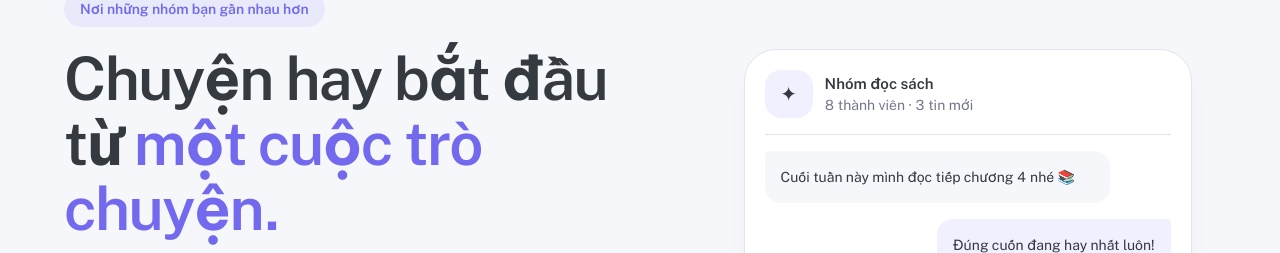
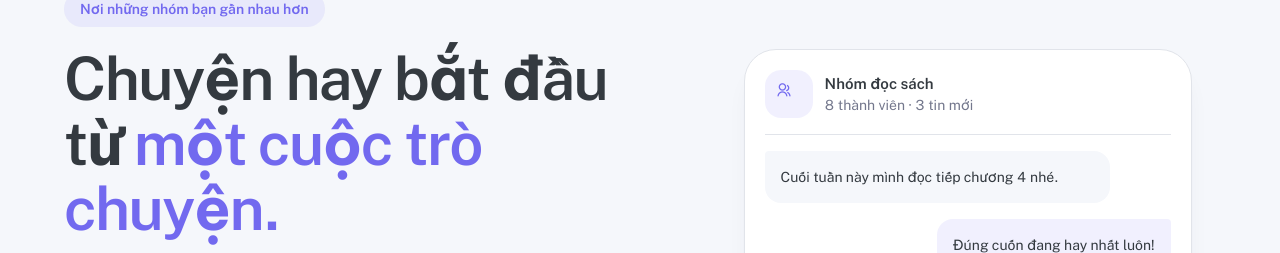
Before and after one commit to ldanh270/linko, a Next.js app in the folder frontend/: page / in a window 1280 px wide. Shown: the part 183-436 px from the top of the page. Built offline with nearby package versions, Linux system fonts and the light colour scheme; no server answers.

Commit message:
feat(ui): replace unicode character icons with SVG Icon component and fix emoji tab layout

```diff
--- a/frontend/features/attachments/pages/AttachmentViewerPage.tsx
+++ b/frontend/features/attachments/pages/AttachmentViewerPage.tsx
@@ -7,6 +7,8 @@ import { downloadAttachment, type AttachmentDownload } from "@/features/chat/api
 import { LoadingState } from "@/shared/components/LoadingState"
 import { ErrorState } from "@/shared/components/ErrorState"
 import { Link } from "@/shared/components/Link"
+import { Icon } from "@/shared/icons/Icon"
+import { ICON_NAMES } from "@/shared/icons/icon.constants"
 
 /** Fetch one authorized attachment and revoke its temporary URL when closed. */
 export function AttachmentViewerPage() {
@@ -32,6 +34,6 @@ export function AttachmentViewerPage() {
   const isImage = download?.blob.type.startsWith("image/") ?? false
   const fileName = "attachment"
   return <section className="mx-auto grid min-h-[60dvh] max-w-5xl content-start gap-5"><header className="flex items-center justify-between"><div><p className="text-sm font-semibold text-[var(--brand)]">Tệp riêng tư</p><h1 className="mt-1 text-2xl font-bold">Xem tệp đính kèm</h1></div><Link href="/inbox">Quay lại hộp thư</Link></header>
-    {isLoading ? <LoadingState label="Đang tải tệp an toàn" /> : hasError || !download ? <ErrorState title="Không thể mở tệp hoặc bạn không còn quyền truy cập" onRetry={retry} /> : isImage ? <figure className="grid min-h-80 place-items-center rounded-2xl border border-[var(--border)] bg-[var(--surface)] p-4"><Image src={download.objectUrl} alt="Ảnh đính kèm trong cuộc trò chuyện" width={1600} height={1200} unoptimized className="max-h-[65dvh] max-w-full object-contain" /></figure> : <section className="grid justify-items-center gap-4 rounded-2xl border border-[var(--border)] bg-[var(--surface)] p-10 text-center"><span aria-hidden="true" className="text-5xl">↧</span><p className="text-[var(--text-secondary)]">Định dạng này được tải xuống thiết bị của bạn.</p><a href={download.objectUrl} download={fileName} className="inline-flex min-h-11 items-center rounded-xl bg-[var(--brand)] px-5 font-semibold text-[var(--brand-contrast)]">Tải tệp</a></section>}
+    {isLoading ? <LoadingState label="Đang tải tệp an toàn" /> : hasError || !download ? <ErrorState title="Không thể mở tệp hoặc bạn không còn quyền truy cập" onRetry={retry} /> : isImage ? <figure className="grid min-h-80 place-items-center rounded-2xl border border-[var(--border)] bg-[var(--surface)] p-4"><Image src={download.objectUrl} alt="Ảnh đính kèm trong cuộc trò chuyện" width={1600} height={1200} unoptimized className="max-h-[65dvh] max-w-full object-contain" /></figure> : <section className="grid justify-items-center gap-4 rounded-2xl border border-[var(--border)] bg-[var(--surface)] p-10 text-center"><Icon name={ICON_NAMES.DOWNLOAD} className="h-12 w-12 text-[var(--brand)]" /><p className="text-[var(--text-secondary)]">Định dạng này được tải xuống thiết bị của bạn.</p><a href={download.objectUrl} download={fileName} className="inline-flex min-h-11 items-center rounded-xl bg-[var(--brand)] px-5 font-semibold text-[var(--brand-contrast)]">Tải tệp</a></section>}
   </section>
 }
--- a/frontend/features/chat/components/ConversationSearchBar.tsx
+++ b/frontend/features/chat/components/ConversationSearchBar.tsx
@@ -137,7 +137,7 @@ export function ConversationSearchBar({
                     title="Kết quả trước (Shift + Enter)"
                     className="flex h-6 w-6 items-center justify-center rounded text-xs text-[var(--text-secondary)] hover:bg-[var(--surface)] hover:text-[var(--text-primary)] transition"
                   >
-                    ▲
+                    <Icon name={ICON_NAMES.CHEVRON_UP} className="h-3 w-3" />
                   </button>
                   <button
                     type="button"
@@ -145,7 +145,7 @@ export function ConversationSearchBar({
                     title="Kết quả tiếp theo (Enter)"
                     className="flex h-6 w-6 items-center justify-center rounded text-xs text-[var(--text-secondary)] hover:bg-[var(--surface)] hover:text-[var(--text-primary)] transition"
                   >
-                    ▼
+                    <Icon name={ICON_NAMES.CHEVRON} className="h-3 w-3" />
                   </button>
                 </div>
               )}
--- a/frontend/features/chat/hooks/useMessageComposer.ts
+++ b/frontend/features/chat/hooks/useMessageComposer.ts
@@ -142,7 +142,7 @@ export function useMessageComposer({ kind, isSending, isDisabled = false, onSend
     onMention,
     onSubmit,
     onKeyDown,
-    onEmoji: () => onContentChange(`${content}😊`),
+    onEmoji: () => {},
     canSend: Boolean(content.trim() || files.length) && !fileError && !isSending && !isDisabled,
   }
 }
--- a/frontend/features/invitations/pages/InvitePreviewPage.tsx
+++ b/frontend/features/invitations/pages/InvitePreviewPage.tsx
@@ -9,6 +9,8 @@ import { Button } from "@/shared/components/Button"
 import { LoadingState } from "@/shared/components/LoadingState"
 import { ErrorState } from "@/shared/components/ErrorState"
 import { Link } from "@/shared/components/Link"
+import { Icon } from "@/shared/icons/Icon"
+import { ICON_NAMES } from "@/shared/icons/icon.constants"
 import { APP_ROUTES, buildAppRoute } from "@/shared/layout/route.constants"
 
 /** Show only safe group details before accepting a private invitation. */
@@ -32,5 +34,5 @@ export function InvitePreviewPage() {
   })
   if (isLoading) return <main className="grid min-h-dvh place-items-center p-4"><div className="w-full max-w-md"><LoadingState label="Đang kiểm tra lời mời" /></div></main>
   if (hasError || !preview) return <main className="grid min-h-dvh place-items-center p-4"><section className="grid w-full max-w-md gap-4 rounded-3xl border border-[var(--border)] bg-[var(--surface)] p-8"><ErrorState title="Lời mời này không còn khả dụng" /><Link href={`${APP_ROUTES.LOGIN}?next=${encodeURIComponent(nextPath)}`} className="text-center">Đăng nhập để tiếp tục</Link></section></main>
-  return <main className="grid min-h-dvh place-items-center p-4"><section className="w-full max-w-lg rounded-3xl border border-[var(--border)] bg-[var(--surface)] p-8 text-center"><div className="mx-auto grid h-16 w-16 place-items-center rounded-2xl bg-[var(--brand-soft)] text-2xl text-[var(--brand)]">✦</div><p className="mt-5 text-sm font-semibold text-[var(--brand)]">Bạn được mời tham gia nhóm</p><h1 className="mt-2 text-3xl font-bold">{preview.groupName}</h1>{preview.groupDescription && <p className="mt-3 text-[var(--text-secondary)]">{preview.groupDescription}</p>}<p className="mt-5 rounded-xl bg-[var(--surface-subtle)] p-4 text-sm">{preview.memberCount} thành viên · Bạn chỉ xem được tin nhắn từ khi tham gia.</p><Button className="mt-6 w-full" isLoading={accept.isPending} onClick={() => accept.mutate()}>Tham gia nhóm</Button>{accept.isError && <p role="alert" className="mt-3 text-sm text-[var(--danger)]">Không thể tham gia. Lời mời có thể đã hết hạn hoặc bị thu hồi.</p>}<p className="mt-4 text-sm text-[var(--text-secondary)]">Chưa có tài khoản? <Link href={`/signup?next=${encodeURIComponent(nextPath)}`}>Đăng ký</Link></p></section></main>
+  return <main className="grid min-h-dvh place-items-center p-4"><section className="w-full max-w-lg rounded-3xl border border-[var(--border)] bg-[var(--surface)] p-8 text-center"><div className="mx-auto grid h-16 w-16 place-items-center rounded-2xl bg-[var(--brand-soft)] text-[var(--brand)]"><Icon name={ICON_NAMES.GROUP} className="h-8 w-8" /></div><p className="mt-5 text-sm font-semibold text-[var(--brand)]">Bạn được mời tham gia nhóm</p><h1 className="mt-2 text-3xl font-bold">{preview.groupName}</h1>{preview.groupDescription && <p className="mt-3 text-[var(--text-secondary)]">{preview.groupDescription}</p>}<p className="mt-5 rounded-xl bg-[var(--surface-subtle)] p-4 text-sm">{preview.memberCount} thành viên · Bạn chỉ xem được tin nhắn từ khi tham gia.</p><Button className="mt-6 w-full" isLoading={accept.isPending} onClick={() => accept.mutate()}>Tham gia nhóm</Button>{accept.isError && <p role="alert" className="mt-3 text-sm text-[var(--danger)]">Không thể tham gia. Lời mời có thể đã hết hạn hoặc bị thu hồi.</p>}<p className="mt-4 text-sm text-[var(--text-secondary)]">Chưa có tài khoản? <Link href={`/signup?next=${encodeURIComponent(nextPath)}`}>Đăng ký</Link></p></section></main>
 }
--- a/frontend/features/welcome/components/WelcomeHero.tsx
+++ b/frontend/features/welcome/components/WelcomeHero.tsx
@@ -1,10 +1,12 @@
 import { Link } from "@/shared/components/Link"
+import { Icon } from "@/shared/icons/Icon"
+import { ICON_NAMES } from "@/shared/icons/icon.constants"
 
 /** Present Linko's private-group value proposition and its two account actions. */
 export function WelcomeHero() {
   return <section className="mx-auto grid w-full max-w-6xl items-center gap-12 py-16 md:grid-cols-[1.1fr_.9fr] md:py-24">
     <div className="max-w-2xl"><p className="mb-5 inline-flex rounded-full bg-[var(--brand-soft)] px-4 py-2 text-sm font-semibold text-[var(--brand)]">Nơi những nhóm bạn gần nhau hơn</p><h1 className="text-5xl font-bold leading-[1.08] tracking-tight sm:text-6xl">Chuyện hay bắt đầu từ <span className="text-[var(--brand)]">một cuộc trò chuyện.</span></h1><p className="mt-6 max-w-xl text-lg leading-8 text-[var(--text-secondary)]">Tạo không gian riêng cho nhóm bạn, cùng chia sẻ ý tưởng và giữ những khoảnh khắc đáng nhớ ở một nơi.</p><WelcomeActions /></div>
-    <div aria-hidden="true" className="mx-auto grid w-full max-w-md gap-4 rounded-[2rem] border border-[var(--border)] bg-[var(--surface)] p-5 shadow-xl shadow-indigo-950/5"><div className="flex items-center gap-3 border-b border-[var(--border)] pb-4"><span className="grid h-12 w-12 place-items-center rounded-2xl bg-[var(--brand-soft)] text-xl">✦</span><div><p className="font-semibold">Nhóm đọc sách</p><p className="text-sm text-[var(--text-secondary)]">8 thành viên · 3 tin mới</p></div></div><div className="max-w-[85%] rounded-2xl rounded-tl-sm bg-[var(--surface-subtle)] p-4 text-sm">Cuối tuần này mình đọc tiếp chương 4 nhé 📚</div><div className="ml-auto max-w-[85%] rounded-2xl rounded-tr-sm bg-[var(--brand-soft)] p-4 text-sm">Đúng cuốn đang hay nhất luôn!</div><div className="h-12 rounded-xl border border-[var(--border)] bg-[var(--background)]" /></div>
+    <div aria-hidden="true" className="mx-auto grid w-full max-w-md gap-4 rounded-[2rem] border border-[var(--border)] bg-[var(--surface)] p-5 shadow-xl shadow-indigo-950/5"><div className="flex items-center gap-3 border-b border-[var(--border)] pb-4"><span className="grid h-12 w-12 place-items-center rounded-2xl bg-[var(--brand-soft)] text-[var(--brand)]"><Icon name={ICON_NAMES.GROUP} className="h-6 w-6" /></span><div><p className="font-semibold">Nhóm đọc sách</p><p className="text-sm text-[var(--text-secondary)]">8 thành viên · 3 tin mới</p></div></div><div className="max-w-[85%] rounded-2xl rounded-tl-sm bg-[var(--surface-subtle)] p-4 text-sm">Cuối tuần này mình đọc tiếp chương 4 nhé.</div><div className="ml-auto max-w-[85%] rounded-2xl rounded-tr-sm bg-[var(--brand-soft)] p-4 text-sm">Đúng cuốn đang hay nhất luôn!</div><div className="h-12 rounded-xl border border-[var(--border)] bg-[var(--background)]" /></div>
   </section>
 }
 
--- a/frontend/shared/i18n/i18n.constants.ts
+++ b/frontend/shared/i18n/i18n.constants.ts
@@ -22,14 +22,14 @@ export const LANGUAGE_OPTIONS: readonly LanguageOption[] = [
     code: APP_LANGUAGE.VI,
     label: "Tiếng Việt",
     nativeLabel: "Tiếng Việt (Việt Nam)",
-    flag: "🇻🇳",
+    flag: "VN",
     description: "Ngôn ngữ mặc định của ứng dụng",
   },
   {
     code: APP_LANGUAGE.EN,
     label: "English",
     nativeLabel: "English (US)",
-    flag: "🇬🇧",
+    flag: "EN",
     description: "International English language",
   },
 ] as const
--- a/frontend/shared/icons/icon.constants.ts
+++ b/frontend/shared/icons/icon.constants.ts
@@ -1,15 +1,44 @@
 /** Reference Remix Icon glyphs shared by navigation and feature actions. */
 export const ICON_NAMES = {
-  PROFILE: "user-2-line", CHAT: "message-3-line", GROUP: "group-line", CONTACTS: "contacts-line",
-  SETTINGS: "settings-2-line", MOON: "moon-clear-line", SUN: "sun-line", SEARCH: "search-line",
-  PHONE: "phone-line", VIDEO: "vidicon-line", MORE: "more-fill", MENU: "more-2-fill",
-  EMOJI: "emotion-happy-line", ATTACH: "attachment-line", SEND: "send-plane-2-fill",
-  BACK: "arrow-left-line", CHEVRON: "arrow-down-s-line", CLOSE: "close-line", ADD: "add-line",
-  ADD_CONTACT: "user-add-line", DOWNLOAD: "download-2-line", FILE: "file-text-fill",
-  IMAGE: "image-line", EDIT: "pencil-fill", LOGOUT: "logout-box-r-line", SECURITY: "shield-keyhole-line",
-  LOCK: "lock-line", HELP: "question-line", CLOCK: "time-line", REPLY: "reply-line",
-  PIN: "pushpin-line", CHECK: "check-double-line", DELETE: "delete-bin-line", BRAND: "chat-voice-fill",
+  PROFILE: "user-2-line",
+  CHAT: "message-3-line",
+  GROUP: "group-line",
+  CONTACTS: "contacts-line",
+  SETTINGS: "settings-2-line",
+  MOON: "moon-clear-line",
+  SUN: "sun-line",
+  SEARCH: "search-line",
+  PHONE: "phone-line",
+  VIDEO: "vidicon-line",
+  MORE: "more-fill",
+  MENU: "more-2-fill",
+  EMOJI: "emotion-happy-line",
+  ATTACH: "attachment-line",
+  SEND: "send-plane-2-fill",
+  BACK: "arrow-left-line",
+  CHEVRON: "arrow-down-s-line",
+  CHEVRON_UP: "arrow-up-s-line",
+  CLOSE: "close-line",
+  ADD: "add-line",
+  ADD_CONTACT: "user-add-line",
+  DOWNLOAD: "download-2-line",
+  FILE: "file-text-fill",
+  IMAGE: "image-line",
+  EDIT: "pencil-fill",
+  LOGOUT: "logout-box-r-line",
+  SECURITY: "shield-keyhole-line",
+  LOCK: "lock-line",
+  HELP: "question-line",
+  CLOCK: "time-line",
+  REPLY: "reply-line",
+  PIN: "pushpin-line",
+  CHECK: "check-double-line",
+  DELETE: "delete-bin-line",
+  BRAND: "chat-voice-fill",
   BELL: "notification-3-line",
+  GLOBE: "global-line",
+  HEART: "heart-line",
+  SPARKLE: "sparkling-line",
 } as const
 
 /** Valid icon names prevent feature code from inventing unsupported glyphs. */
```
Also changed, not shown: frontend/features/chat/components/EmojiPicker.tsx (+12 -8 lines), frontend/features/profile/components/ProfileForm.tsx (+6 -1 lines), frontend/features/settings/components/LanguageSection.tsx (+35 -2 lines), frontend/shared/icons/icon.paths.ts (+21 -5 lines), 1 other file (tests, documents, lock files or other folders).
